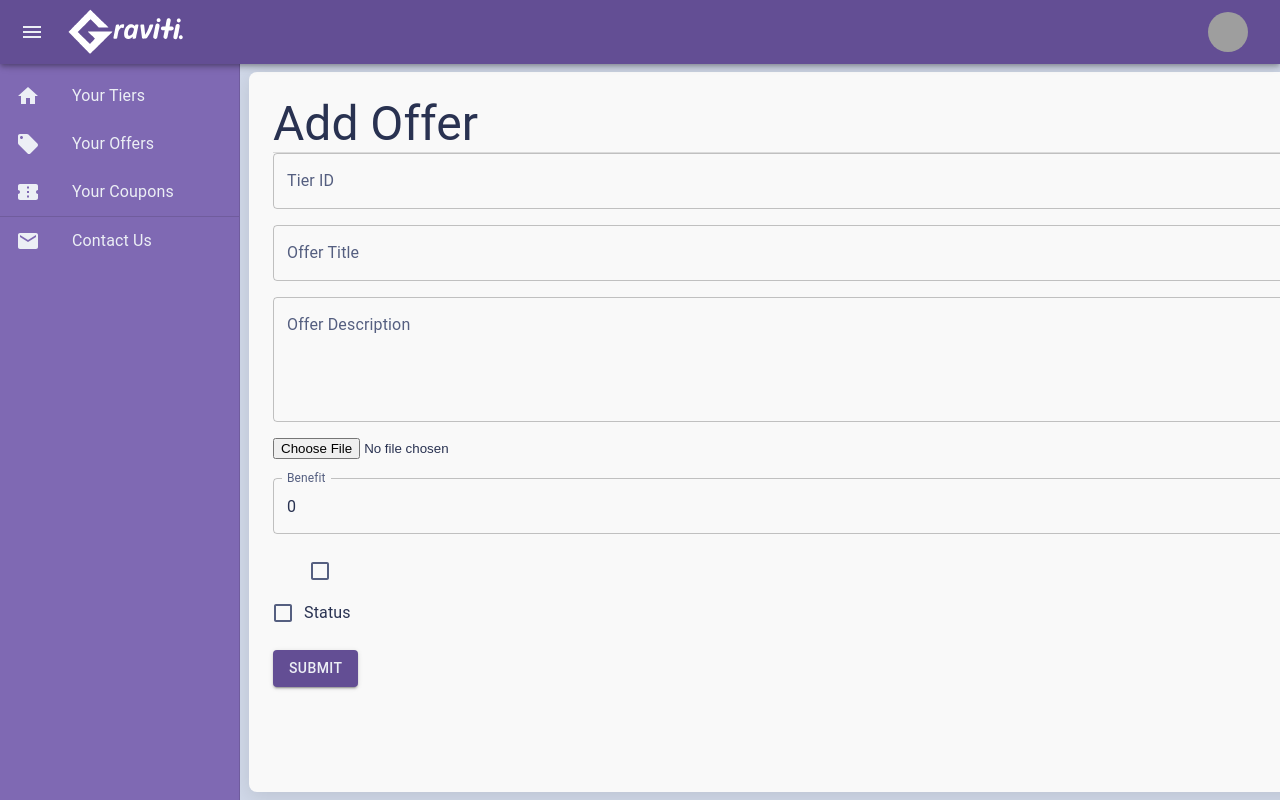
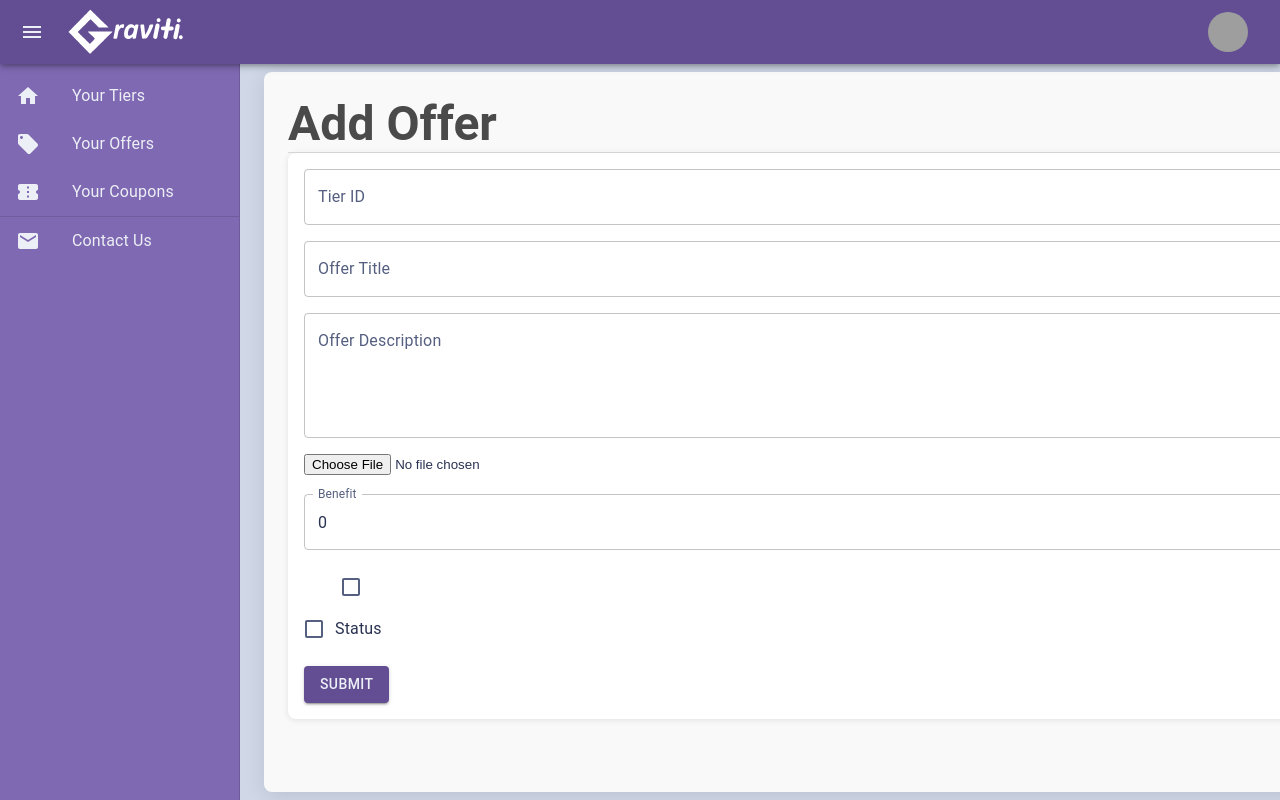
Before and after one commit to itzjeppy/lms-frontend, a React (Create React App) app: page /dashboard/add-offer in a window 1280 px wide. Shown: the top 800 px of the page. Built offline with nearby package versions, Linux system fonts and the light colour scheme; grey boxes are pictures that could not be loaded.

Commit message:
Layout Change

```diff
--- a/src/Components/Common/Layout.jsx
+++ b/src/Components/Common/Layout.jsx
@@ -1,6 +1,6 @@
 import React, { useState } from "react";
 import { AppBar, Toolbar, IconButton, Avatar, Box, Drawer, List, ListItem, ListItemText, ListItemIcon, Divider, Container } from "@mui/material";
-import { Link, Outlet} from "react-router-dom";
+import { Link, Outlet } from "react-router-dom";
 import { Home, LocalOffer, ConfirmationNumber, Mail, Menu } from "@mui/icons-material";
 import Logo from '../../Icons/Logo';
 
@@ -12,24 +12,12 @@ const Layout = () => {
   const handleDrawerToggle = () => {
     setOpen(!open);
   };
+
   return (
     <>
-      <AppBar
-        position="fixed"
-        sx={{
-          backgroundColor: "#634E94",
-          zIndex: (theme) => theme.zIndex.drawer + 1,
-          width: "100%"
-        }}
-      >
+      <AppBar position="fixed" sx={{ backgroundColor: "#634E94", zIndex: (theme) => theme.zIndex.drawer + 1, width: "100%" }}>
         <Toolbar>
-          <IconButton
-            color="inherit"
-            aria-label="open drawer"
-            edge="start"
-            onClick={handleDrawerToggle}
-            sx={{ mr: 2 }}
-          >
+          <IconButton color="inherit" aria-label="open drawer" edge="start" onClick={handleDrawerToggle} sx={{ mr: 2 }}>
             <Menu />
           </IconButton>
           <Logo />
@@ -40,49 +28,24 @@ const Layout = () => {
         </Toolbar>
       </AppBar>
 
-      <Drawer
-        variant="persistent"
-        open={open}
-        sx={{
-          width: drawerWidth,
-          flexShrink: 0,
-          [`& .MuiDrawer-paper`]: {
-            width: drawerWidth,
-            backgroundColor: "#7F69B3",
-            color: "#ECEFF5",
-            boxSizing: "border-box",
-            display: "flex",
-            flexDirection: "column",
-            justifyContent: "space-between",
-            marginTop: `${appBarHeight}px`,
-          },
-        }}
-      >
+      <Drawer variant="persistent" open={open} sx={{ width: drawerWidth, flexShrink: 0, [`& .MuiDrawer-paper`]: { width: drawerWidth, backgroundColor: "#7F69B3", color: "#ECEFF5", boxSizing: "border-box", display: "flex", flexDirection: "column", justifyContent: "space-between", marginTop: `${appBarHeight}px`, }, }}>
         <Box>
           <List>
             <ListItem button component={Link} to="./tiers">
-              <ListItemIcon>
-                <Home sx={{ color: "#ECEFF5" }} />
-              </ListItemIcon>
+              <ListItemIcon><Home sx={{ color: "#ECEFF5" }} /></ListItemIcon>
               <ListItemText sx={{ color: "#ECEFF5" }} primary="Your Tiers" />
             </ListItem>
             <ListItem button component={Link} to='./offers'>
-              <ListItemIcon>
-                <LocalOffer sx={{ color: "#ECEFF5" }} />
-              </ListItemIcon>
+              <ListItemIcon><LocalOffer sx={{ color: "#ECEFF5" }} /></ListItemIcon>
               <ListItemText sx={{ color: "#ECEFF5" }} primary="Your Offers" />
             </ListItem>
             <ListItem button component={Link} to="./coupons">
-              <ListItemIcon>
-                <ConfirmationNumber sx={{ color: "#ECEFF5" }} />
-              </ListItemIcon>
+              <ListItemIcon><ConfirmationNumber sx={{ color: "#ECEFF5" }} /></ListItemIcon>
               <ListItemText sx={{ color: "#ECEFF5" }} primary="Your Coupons" />
             </ListItem>
             <Divider />
             <ListItem button component={Link} to="./contact">
-              <ListItemIcon>
-                <Mail sx={{ color: "#ECEFF5" }} />
-              </ListItemIcon>
+              <ListItemIcon><Mail sx={{ color: "#ECEFF5" }} /></ListItemIcon>
               <ListItemText sx={{ color: "#ECEFF5" }} primary="Contact Us" />
             </ListItem>
           </List>
@@ -90,23 +53,16 @@ const Layout = () => {
       </Drawer>
 
       <Container sx={{
-        marginLeft: open ? `${drawerWidth - 15}px` : -2,
+        marginLeft: open ? `${drawerWidth}px` : 0,
+        alignSelf: "center",
         paddingTop: 1,
         paddingBottom: 1,
-        marginTop: `${appBarHeight}px`, // Added top margin to compensate for the fixed AppBar
+        marginTop: `${appBarHeight}px`,
         height: `calc(100vh - ${appBarHeight}px)`,
-        width: '100%', // Adjusted to prevent overflow
-        overflow: 'auto',
+        width: '100%',
+        overflow: 'clip',
       }}>
-        <Box
-          component="main"
-          sx={{
-            width: ' 100%',
-            height: '100%',
-            p: 0
-          }}>
           <Outlet sidebarOpen={open} />
-        </Box>
       </Container>
     </>
   );
--- a/src/Components/Offers/AddOffers.jsx
+++ b/src/Components/Offers/AddOffers.jsx
@@ -51,7 +51,7 @@ const AddOffers = () => {
       localStorage.setItem("offers", JSON.stringify(offers));
 
       // Navigate back to the offers page
-      navigate("/offers");
+      navigate(-1);
     };
     reader.readAsDataURL(values.image);
   };
@@ -62,12 +62,11 @@ const AddOffers = () => {
       display: "flex",
       flexDirection: "column",
       height: "100%",
-      paddingRight: '100px',
       p: 3,
       bgcolor: "#f9f9f9", // Light background
       borderRadius: 2,
       boxShadow: "0 4px 20px rgba(0, 0, 0, 0.1)", // Subtle shadow
-      width: "100vw"
+      width: "100%", // Changed to prevent overflow
     }}
     >
     <Formik
@@ -84,11 +83,27 @@ const AddOffers = () => {
     >
       {({ isSubmitting, setFieldValue }) => (
         <Form>
-          <Typography variant="h3">
+          <Typography variant="h3"
+          sx={{
+            fontWeight: "bold",
+            color: "#4A4A4A",
+          }}
+          >
             Add Offer
           </Typography>
           <Divider/>
-          <Box mb={2}>
+          <Box
+           sx={{
+            flexGrow: 1,
+            overflowY: "auto", // Scrollable content
+            bgcolor: "#ffffff", // White card background
+            p: 2,
+            borderRadius: 2,
+            boxShadow: "0 1px 6px rgba(0, 0, 0, 0.1)"
+            }}
+          >
+            <Box mb={2}
+            >
               <FormControl fullWidth error={!!ErrorMessage.tier_id}>
                 <Field
                   name="tier_id"
@@ -182,6 +197,7 @@ const AddOffers = () => {
             >
               Submit
             </Button>
+          </Box>
         </Form>
       )}
     </Formik>
--- a/src/Components/Offers/OffersContent.jsx
+++ b/src/Components/Offers/OffersContent.jsx
@@ -34,7 +34,7 @@ const OffersContent = () => {
         bgcolor: "#f9f9f9", // Light background
         borderRadius: 2,
         boxShadow: "0 4px 20px rgba(0, 0, 0, 0.1)", // Subtle shadow
-        width: "100vw"
+        width: "100%", // Changed to prevent overflow
       }}
     >
       {/* Header Section */}
```
Lines whose indentation alone changed are shown as unchanged.
